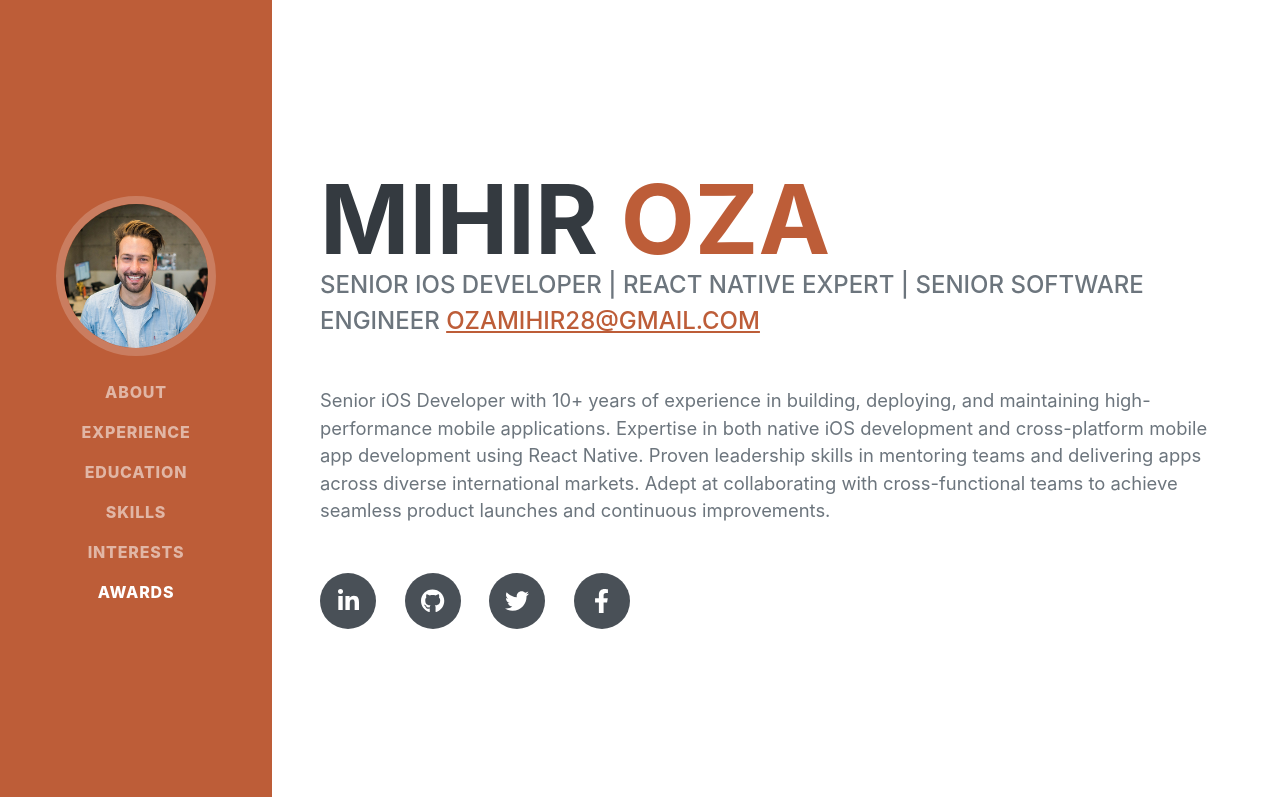
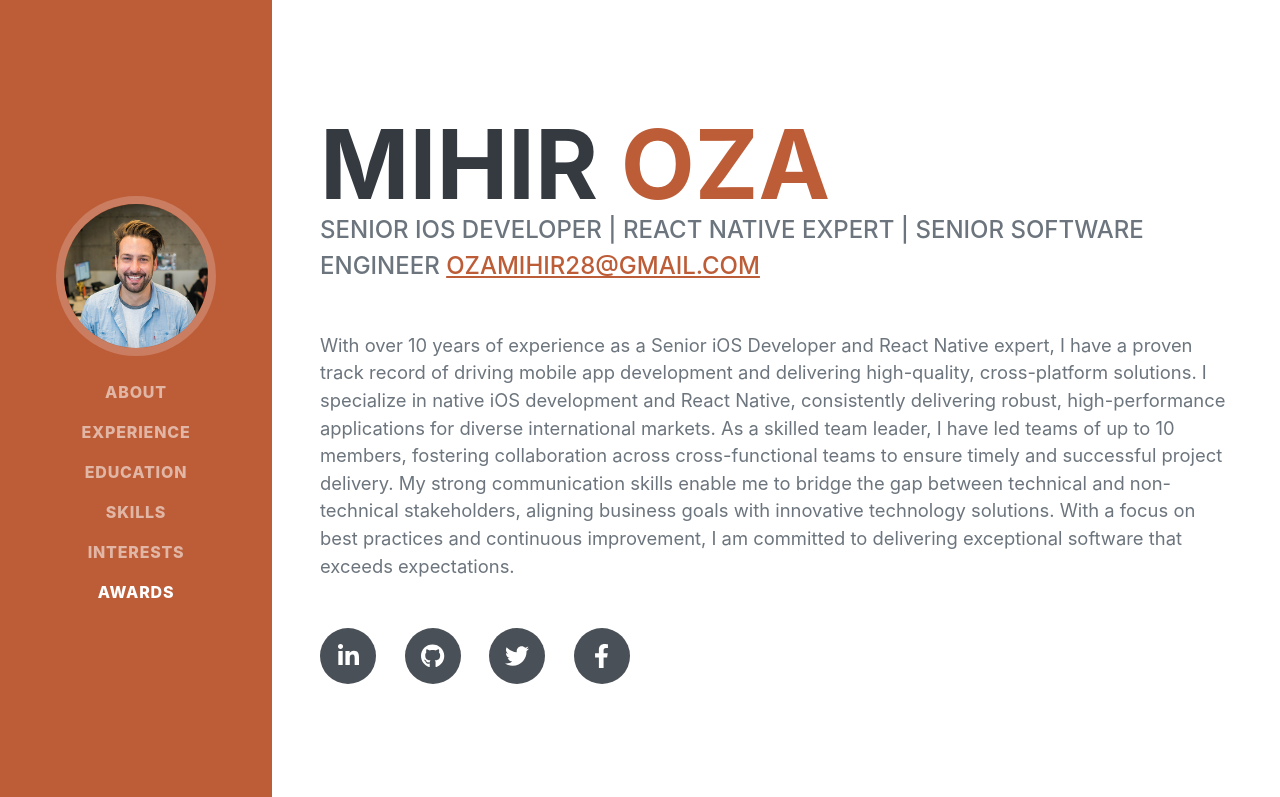
Before and after one commit to ozamihir1990/mihir.github.io, a plain HTML site: page index.html in a window 1280 px wide. Shown: the top 797 px of the page. Drawn offline with nearby package versions, Linux system fonts and the light colour scheme; a web font is replaced by a local one.

Commit message:
Update index.html

```diff
--- a/index.html
+++ b/index.html
@@ -47,7 +47,7 @@
                         Senior iOS Developer | React Native Expert | Senior Software Engineer
                         <a href="mailto:name@email.com">ozamihir28@gmail.com</a>
                     </div>
-                    <p class="lead mb-5">Senior iOS Developer with 10+ years of experience in building, deploying, and maintaining high-performance mobile applications. Expertise in both native iOS development and cross-platform mobile app development using React Native. Proven leadership skills in mentoring teams and delivering apps across diverse international markets. Adept at collaborating with cross-functional teams to achieve seamless product launches and continuous improvements.</p>
+                    <p class="lead mb-5">With over 10 years of experience as a Senior iOS Developer and React Native expert, I have a proven track record of driving mobile app development and delivering high-quality, cross-platform solutions. I specialize in native iOS development and React Native, consistently delivering robust, high-performance applications for diverse international markets. As a skilled team leader, I have led teams of up to 10 members, fostering collaboration across cross-functional teams to ensure timely and successful project delivery. My strong communication skills enable me to bridge the gap between technical and non-technical stakeholders, aligning business goals with innovative technology solutions. With a focus on best practices and continuous improvement, I am committed to delivering exceptional software that exceeds expectations.</p>
                     <div class="social-icons">
                         <a class="social-icon" href="https://www.linkedin.com/in/mihir-oza-4614a330" target="_blank">
                           <i class="fab fa-linkedin-in"></i>
```
